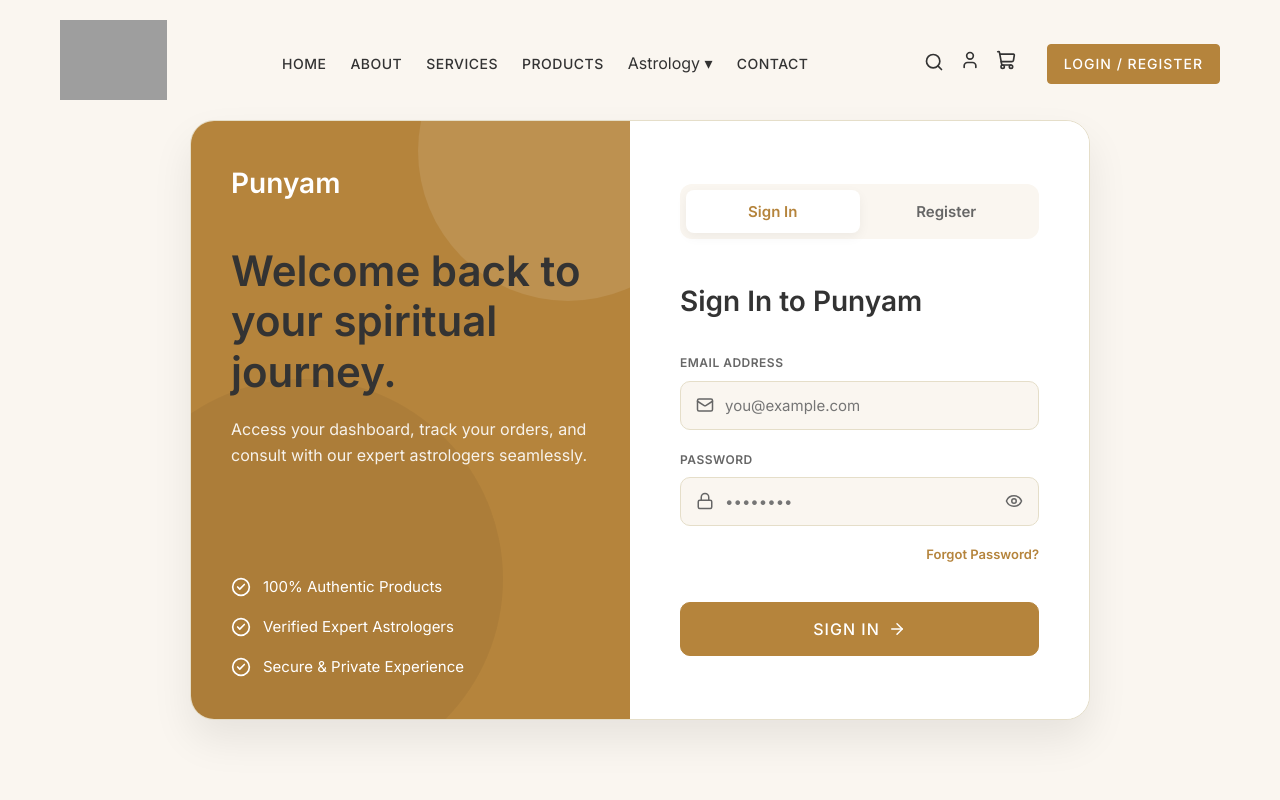
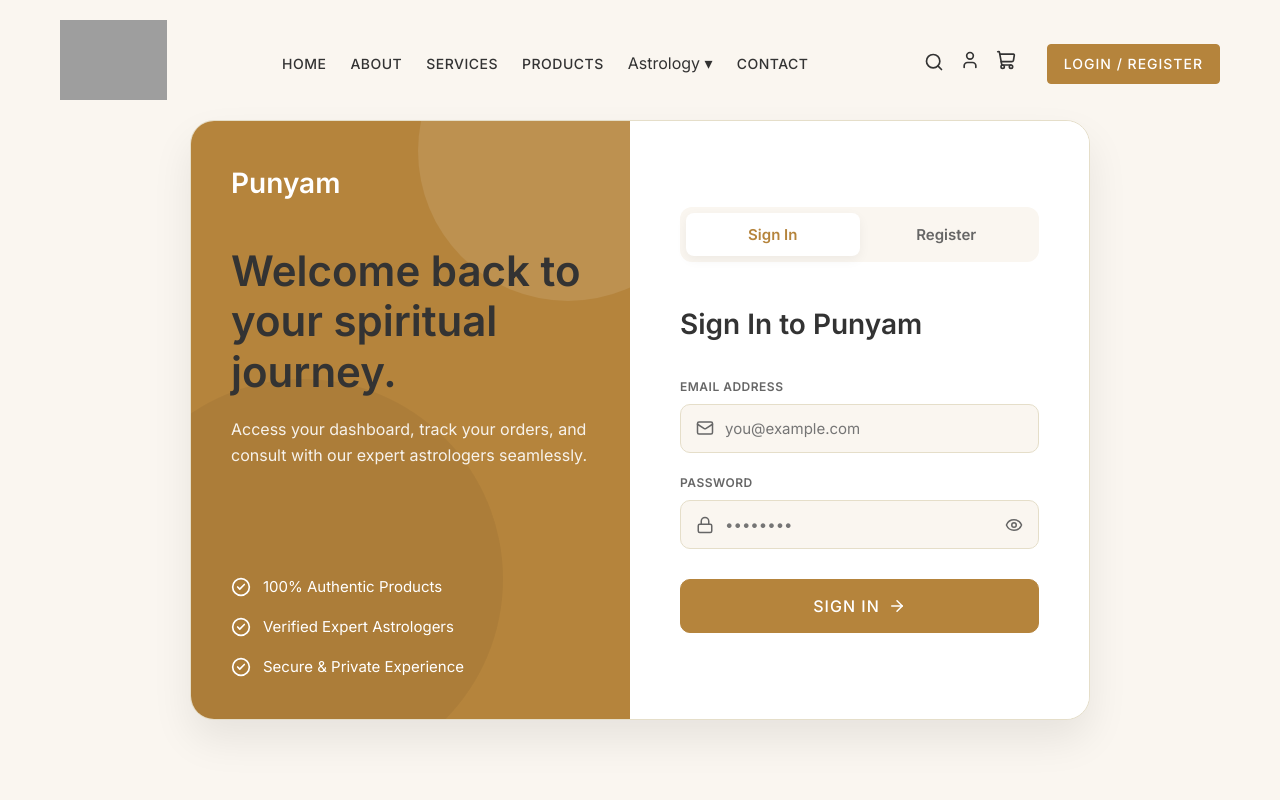
Before and after one commit to Abhinav-THAJ/punyam, a Next.js app: page /login in a window 1280 px wide. Shown: the top 800 px of the page. Built offline with nearby package versions, Linux system fonts and the light colour scheme; grey boxes are pictures that could not be loaded; a web font is replaced by a local one.

Commit message:
UI Fix: Remove Forgot Password link from login page

```diff
--- a/src/app/login/page.tsx
+++ b/src/app/login/page.tsx
@@ -266,12 +266,6 @@ export default function AuthPortal() {
               </div>
             )}
 
-            {isLogin && (
-              <div style={{ display: 'flex', justifyContent: 'flex-end', marginTop: '-10px' }}>
-                <a href="#" style={{ fontSize: '13px', color: 'var(--primary-color)', fontWeight: 600, display: 'inline-block', padding: '8px 0' }}>Forgot Password?</a>
-              </div>
-            )}
-
             <button type="submit" disabled={loading} className="btn btn-primary" style={{ width: '100%', padding: '16px', fontSize: '16px', borderRadius: '10px', display: 'flex', justifyContent: 'center', alignItems: 'center', gap: '8px', marginTop: '10px', opacity: loading ? 0.7 : 1 }}>
               {loading ? "Please wait..." : (isLogin ? "Sign In" : "Create Account")}
               {!loading && <ArrowRight size={18} />}
```
